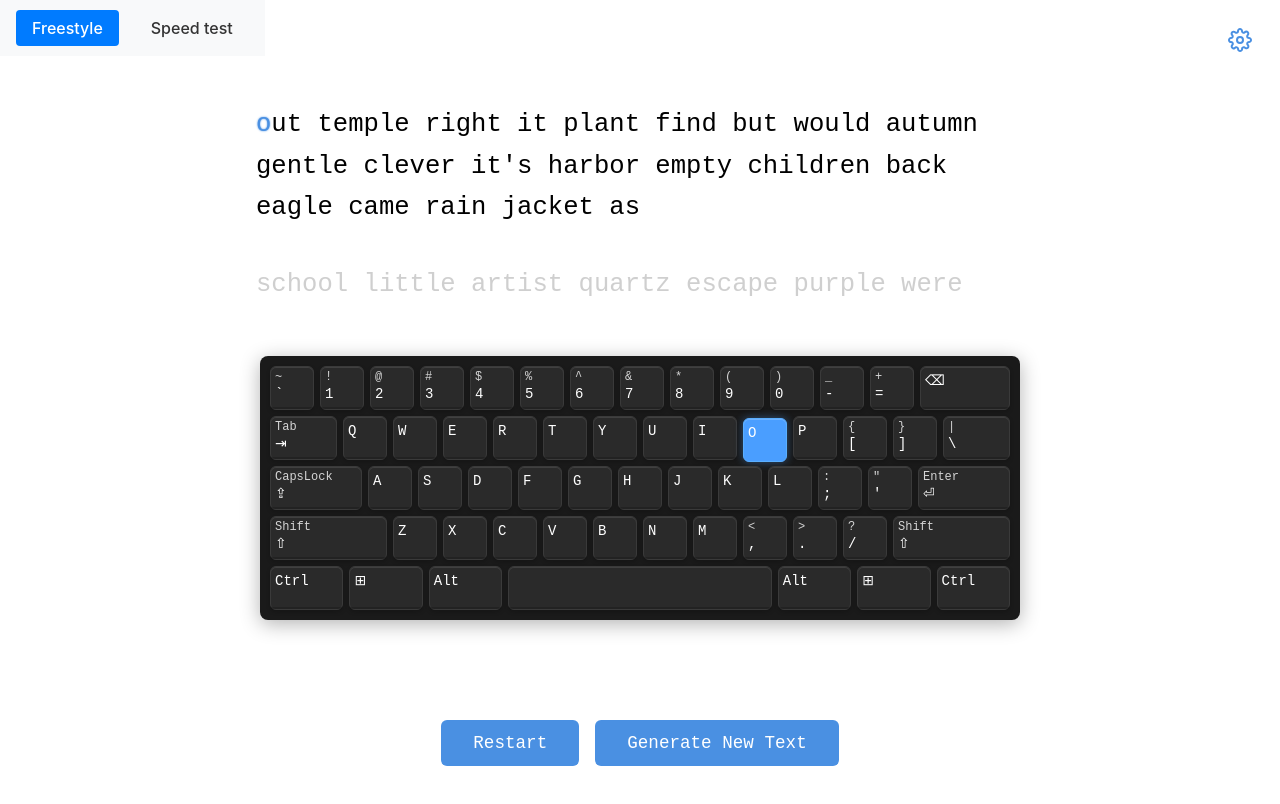
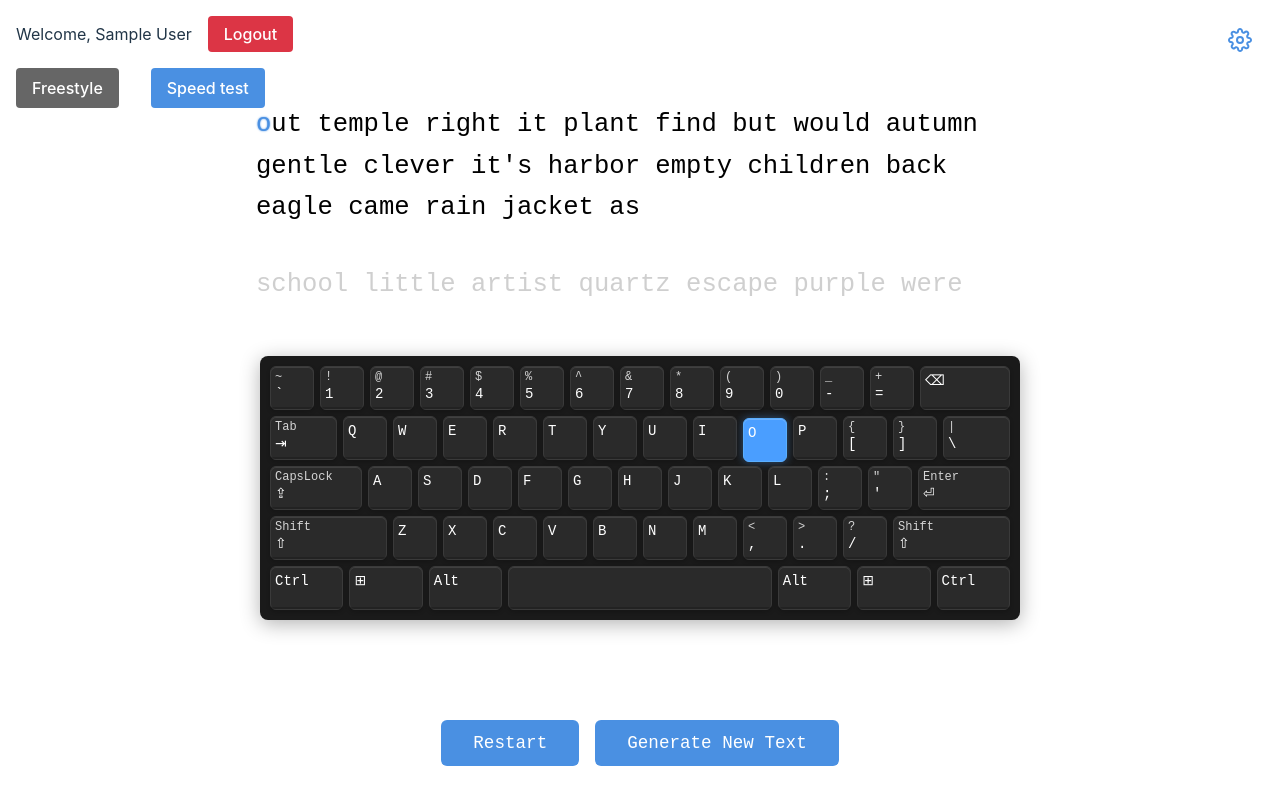
Before and after one commit to nstoichev/typing-game, a React (Vite) app: page / in a window 1280 px wide. Shown: the top 804 px of the page. Built offline with nearby package versions, Linux system fonts and the light colour scheme; no server answers; sample sign-in values are in the browser's storage.

Commit message:
feat: Implement audentification login and register

```diff
--- a/package.json
+++ b/package.json
@@ -10,6 +10,10 @@
     "preview": "vite preview"
   },
   "dependencies": {
+    "@emotion/react": "^11.14.0",
+    "@emotion/styled": "^11.14.0",
+    "@mui/material": "^7.0.2",
+    "firebase": "^11.6.0",
     "react": "^18.3.1",
     "react-dom": "^18.3.1",
     "react-router-dom": "^7.5.0"
--- a/src/App.jsx
+++ b/src/App.jsx
@@ -1,5 +1,5 @@
 import './App.css'
-import { BrowserRouter as Router, Routes, Route } from 'react-router-dom'
+import { BrowserRouter as Router, Routes, Route, Navigate } from 'react-router-dom'
 import ResultsModal from './components/ResultsModal'
 import Settings from './components/Settings'
 import ActionButtons from './components/ActionButtons'
@@ -9,6 +9,15 @@ import Navigation from './components/Navigation'
 import Practice from './pages/Practice'
 import { useTypingGame } from './hooks/useTypingGame'
 import { useState } from 'react'
+import { AuthProvider } from './contexts/AuthContext'
+import { useAuth } from './contexts/AuthContext'
+import Auth from './components/Auth'
+
+// Protected Route component
+function ProtectedRoute({ children }) {
+  const { currentUser } = useAuth();
+  return currentUser ? children : <Navigate to="/auth" />;
+}
 
 function Home() {
   const [showKeyboard, setShowKeyboard] = useState(true);
@@ -87,13 +96,28 @@ function Home() {
 function App() {
   return (
     <Router>
-      <div className="app-container">
+      <AuthProvider>
         <Navigation />
         <Routes>
-          <Route path="/" element={<Home />} />
-          <Route path="/practice" element={<Practice />} />
+          <Route path="/auth" element={<Auth />} />
+          <Route
+            path="/"
+            element={
+              <ProtectedRoute>
+                <Home />
+              </ProtectedRoute>
+            }
+          />
+          <Route
+            path="/practice"
+            element={
+              <ProtectedRoute>
+                <Practice />
+              </ProtectedRoute>
+            }
+          />
         </Routes>
-      </div>
+      </AuthProvider>
     </Router>
   )
 }
--- /dev/null
+++ b/src/components/Auth.css
@@ -0,0 +1,46 @@
+.auth-container {
+  max-width: 400px;
+  margin: 2rem auto;
+  padding: 2rem;
+  border-radius: 8px;
+  box-shadow: 0 0 10px rgba(0, 0, 0, 0.1);
+}
+
+.auth-container h2 {
+  text-align: center;
+  margin-bottom: 1.5rem;
+}
+
+.auth-container form {
+  display: flex;
+  flex-direction: column;
+  gap: 1rem;
+}
+
+.auth-container input {
+  padding: 0.5rem;
+  border: 1px solid #ccc;
+  border-radius: 4px;
+  font-size: 1rem;
+}
+
+.auth-container button {
+  padding: 0.5rem;
+  border: none;
+  border-radius: 4px;
+  background-color: #007bff;
+  color: white;
+  cursor: pointer;
+  font-size: 1rem;
+  margin-top: 0.5rem;
+}
+
+.auth-container button:hover {
+  background-color: #0056b3;
+}
+
+.error {
+  color: red;
+  margin-bottom: 1rem;
+  text-align: center;
+}
--- /dev/null
+++ b/src/components/Auth.jsx
@@ -0,0 +1,94 @@
+import { useState } from 'react';
+import { useNavigate } from 'react-router-dom';
+import { useAuth } from '../contexts/AuthContext';
+import './Auth.css';
+
+export default function Auth() {
+  const navigate = useNavigate();
+  const [email, setEmail] = useState('');
+  const [password, setPassword] = useState('');
+  const [displayName, setDisplayName] = useState('');
+  const [isLogin, setIsLogin] = useState(true);
+  const { login, signup, googleSignIn } = useAuth();
+  const [error, setError] = useState('');
+  const [loading, setLoading] = useState(false);
+
+  async function handleSubmit(e) {
+    e.preventDefault();
+    setError('');
+    setLoading(true);
+
+    try {
+      if (isLogin) {
+        await login(email, password);
+      } else {
+        if (!displayName.trim()) {
+          throw new Error('Please enter a display name');
+        }
+        await signup(email, password, displayName);
+      }
+      navigate('/');
+    } catch (err) {
+      setError(err.message);
+    } finally {
+      setLoading(false);
+    }
+  }
+
+  async function handleGoogleSignIn() {
+    setError('');
+    setLoading(true);
+    try {
+      await googleSignIn();
+      navigate('/');
+    } catch (err) {
+      setError(err.message);
+    } finally {
+      setLoading(false);
+    }
+  }
+
+  return (
+    <div className="auth-container">
+      <h2>{isLogin ? 'Login' : 'Sign Up'}</h2>
+      {error && <div className="error">{error}</div>}
+      <form onSubmit={handleSubmit}>
+        {!isLogin && (
+          <input
+            type="text"
+            placeholder="Display Name"
+            value={displayName}
+            onChange={(e) => setDisplayName(e.target.value)}
+            required
+            disabled={loading}
+          />
+        )}
+        <input
+          type="email"
+          placeholder="Email"
+          value={email}
+          onChange={(e) => setEmail(e.target.value)}
+          required
+          disabled={loading}
+        />
+        <input
+          type="password"
+          placeholder="Password"
+          value={password}
+          onChange={(e) => setPassword(e.target.value)}
+          required
+          disabled={loading}
+        />
+        <button type="submit" disabled={loading}>
+          {loading ? 'Loading...' : (isLogin ? 'Login' : 'Sign Up')}
+        </button>
+      </form>
+      <button onClick={handleGoogleSignIn} disabled={loading}>
+        {loading ? 'Loading...' : 'Sign in with Google'}
+      </button>
+      <button onClick={() => setIsLogin(!isLogin)} disabled={loading}>
+        {isLogin ? 'Need an account? Sign Up' : 'Already have an account? Login'}
+      </button>
+    </div>
+  );
+}
--- a/src/components/Navigation.css
+++ b/src/components/Navigation.css
@@ -1,5 +1,4 @@
 .navigation {
-  background-color: #f8f9fa;
   padding: 1rem;
   margin-bottom: 1rem;
   position: fixed;
@@ -10,31 +9,50 @@
 
 .navigation ul {
   list-style: none;
+  display: flex;
+  gap: 2rem;
+  margin: 0;
   padding: 0;
-  margin: 0;
-  display: flex;
+}
+
+.navigation li a {
+  background-color: #4a90e2;
+  color: #fff;
+  text-decoration: none;
+  padding: 0.5rem 1rem;
+  border-radius: 4px;
+  transition: background-color 0.3s;
+  display: inline-flex;
+  align-items: center;
   gap: 1rem;
 }
 
-.navigation a {
-  text-decoration: none;
-  color: #333;
-  font-weight: 500;
-  padding: 0.5rem 1rem;
-  border-radius: 4px;
-  transition: all 0.3s ease;
-}
-
 .navigation a:hover {
-  color: #007bff;
-  background-color: #e9ecef;
+  background-color: #555;
 }
 
 .navigation a.active {
-  color: #fff;
-  background-color: #007bff;
+  background-color: #666;
 }
 
-.navigation a.active:hover {
-  background-color: #0056b3;
+.user-info {
+  margin-left: auto;
+  display: flex;
+  align-items: center;
+  gap: 1rem;
+  margin-bottom: 1rem;
 }
+
+.logout-button {
+  background-color: #dc3545;
+  color: white;
+  border: none;
+  padding: 0.5rem 1rem;
+  border-radius: 4px;
+  cursor: pointer;
+  transition: background-color 0.3s;
+}
+
+.logout-button:hover {
+  background-color: #c82333;
+}
--- a/src/components/Navigation.jsx
+++ b/src/components/Navigation.jsx
@@ -1,10 +1,29 @@
 import React from 'react';
-import { NavLink } from 'react-router-dom';
+import { NavLink, useNavigate } from 'react-router-dom';
+import { useAuth } from '../contexts/AuthContext';
 import './Navigation.css';
 
 const Navigation = () => {
+  const { currentUser, logout } = useAuth();
+  const navigate = useNavigate();
+
+  const handleLogout = async () => {
+    try {
+      await logout();
+      navigate('/auth');
+    } catch (error) {
+      console.error('Logout error:', error);
+    }
+  };
+
   return (
     <nav className="navigation">
+      {currentUser && (
+        <div className="user-info">
+          <span>Welcome, {currentUser.displayName || currentUser.email}</span>
+          <button onClick={handleLogout} className="logout-button">Logout</button>
+        </div>
+      )}
       <ul>
         <li><NavLink to="/" end>Freestyle</NavLink></li>
         <li><NavLink to="/practice">Speed test</NavLink></li>
--- /dev/null
+++ b/src/contexts/AuthContext.jsx
@@ -0,0 +1,95 @@
+import { createContext, useContext, useEffect, useState } from 'react';
+import {
+  signInWithPopup,
+  GoogleAuthProvider,
+  signInWithEmailAndPassword,
+  createUserWithEmailAndPassword,
+  signOut,
+  onAuthStateChanged,
+  updateProfile
+} from 'firebase/auth';
+import { auth } from '../firebase/config';
+
+const AuthContext = createContext();
+
+export function useAuth() {
+  return useContext(AuthContext);
+}
+
+export function AuthProvider({ children }) {
+  const [currentUser, setCurrentUser] = useState(null);
+  const [loading, setLoading] = useState(true);
+
+  async function signup(email, password, displayName) {
+    try {
+      const userCredential = await createUserWithEmailAndPassword(auth, email, password);
+
+      // Update the user's profile with display name
+      await updateProfile(userCredential.user, {
+        displayName: displayName
+      });
+
+      return userCredential;
+    } catch (error) {
+      throw error;
+    }
+  }
+
+  function login(email, password) {
+    return signInWithEmailAndPassword(auth, email, password)
+      .then((userCredential) => {
+        return userCredential;
+      })
+      .catch((error) => {
+        console.error('Login error:', error);
+        throw error;
+      });
+  }
+
+  function googleSignIn() {
+    const provider = new GoogleAuthProvider();
+    return signInWithPopup(auth, provider)
+      .then((result) => {
+        return result;
+      })
+      .catch((error) => {
+        throw error;
+      });
+  }
+
+  function logout() {
+    return signOut(auth)
+      .then(() => {
+        // Logout successful
+      })
+      .catch((error) => {
+        console.error('Logout error:', error);
+        throw error;
+      });
+  }
+
+  useEffect(() => {
+    const unsubscribe = onAuthStateChanged(auth, (user) => {
+      setCurrentUser(user);
+      setLoading(false);
+    });
+
+    return () => {
+      unsubscribe();
+    };
+  }, []);
+
+  const value = {
+    currentUser,
+    signup,
+    login,
+    googleSignIn,
+    logout
+  };
+
+  return (
+    <AuthContext.Provider value={value}>
+      {!loading && children}
+    </AuthContext.Provider>
+  );
+}
--- /dev/null
+++ b/src/firebase/config.js
@@ -0,0 +1,21 @@
+import { initializeApp } from 'firebase/app';
+import { getAuth } from 'firebase/auth';
+import { getFirestore } from 'firebase/firestore';
+import { getAnalytics } from 'firebase/analytics';
+
+// Your web app's Firebase configuration
+const firebaseConfig = {
+  apiKey: "AIzaSyA5pACNpHuYp57d8gkp3d9LnhlBaDpeM-Y",
+  authDomain: "qwerty-master-f83f1.firebaseapp.com",
+  projectId: "qwerty-master-f83f1",
+  storageBucket: "qwerty-master-f83f1.firebasestorage.app",
+  messagingSenderId: "338251363785",
+  appId: "1:338251363785:web:2f3b3131e293ed84792418",
+  measurementId: "G-GJVSEYM4TF"
+};
+
+// Initialize Firebase
+const app = initializeApp(firebaseConfig);
+export const auth = getAuth(app);
+export const db = getFirestore(app);
+export const analytics = getAnalytics(app);
```
Also changed, not shown: 2 other files (tests, documents, lock files or other folders).
